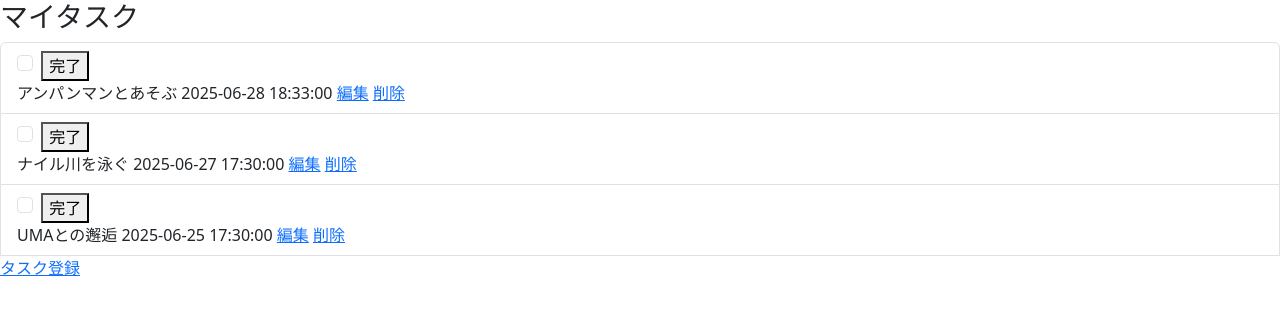
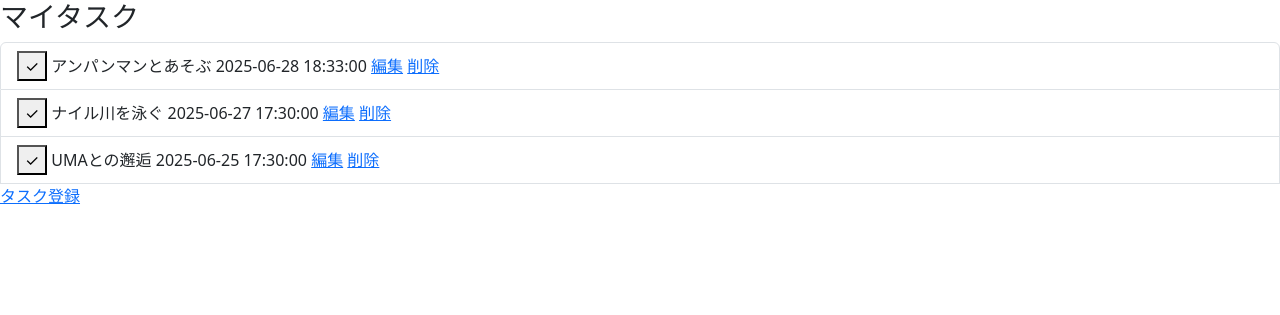
Before and after one commit to ShumpeiSeto/flask2, a Flask app: page /my_task in a window 1280 px wide. Shown: the top 315 px of the page. Run offline with Flask 3, Linux system fonts and the light colour scheme; data comes from the database, SQL or seed files in the repository; both versions use the stored data as it was after the commit.

Commit message:
change status get formation

```diff
--- a/taskbell/templates/testtemp/my_task.html
+++ b/taskbell/templates/testtemp/my_task.html
@@ -5,11 +5,14 @@
   {% for task in alltasks %}
   <li class="list-group-item">
     {# <form action="{{ url_for('check_task', task['task_id']) }}" method="post"> #}
-    <form action="{{ url_for('check_task', task_id=task['task_id']) }}" method="post">
+    <a href="{{ url_for('check_task', task_id=task['task_id']) }}" style="text-decoration: none;">
+  <button>✓</button>
+    </a>
+    {# <form action="{{ url_for('check_task', task_id=task['task_id']) }}" method="post"> #}
     {# <form method="post"> #}
-    <input class="form-check-input me-1" type="checkbox" name="task-{{ task['task_id'] }}" id="firstCheckbox">
-    <button type="submit">完了</button>
-    </form>
+    {# <input class="form-check-input me-1" type="checkbox" name="task-{{ task['task_id'] }}" id="firstCheckbox"> #}
+    {# <button type="submit">完了</button> #}
+    {# </form> #}
     <label class="form-check-label" for="firstCheckbox">{{ task['title']}}</label>
     <label class="deadline" for="deadline">{{ task['deadline'] }}</label>
     <a href="{{ url_for('edit_task', task_id=task['task_id']) }}">編集</a>
--- a/taskbell/views.py
+++ b/taskbell/views.py
@@ -160,17 +160,29 @@ def delete_task(task_id):
     return redirect("/my_task")
 
 
-@app.route("/checked/<int:task_id>", methods=["POST"])
+# @app.route("/checked/<int:task_id>", methods=["POST"])
+# def check_task(task_id):
+#     # checked = request.form.get('task-' + str(task_id))
+#     task = Tasks.query.filter(Tasks.task_id == task_id).first()
+#     target_task = f"task-{task_id}"
+#     checked = request.form.get(target_task)
+#     if checked == "on":
+#         print(f"{task_id}:{checked}:{task}")
+#         check(task_id, task)
+#     else:
+#         pass
+#     return redirect("/my_task")
+
+
+@app.route("/checked/<int:task_id>")
 def check_task(task_id):
     # checked = request.form.get('task-' + str(task_id))
     task = Tasks.query.filter(Tasks.task_id == task_id).first()
-    target_task = f"task-{task_id}"
-    checked = request.form.get(target_task)
-    if checked == "on":
-        print(f"{task_id}:{checked}:{task}")
-        check(task_id, task)
-    else:
-        pass
+    # target_task = f"task-{task_id}"
+    # checked = request.form.get(target_task)
+    # if checked == "on":
+    print(f"{task_id}:{task}")
+    check(task_id, task)
     return redirect("/my_task")
 
 
```
Also changed, not shown: instance/sample_tasks.db.
